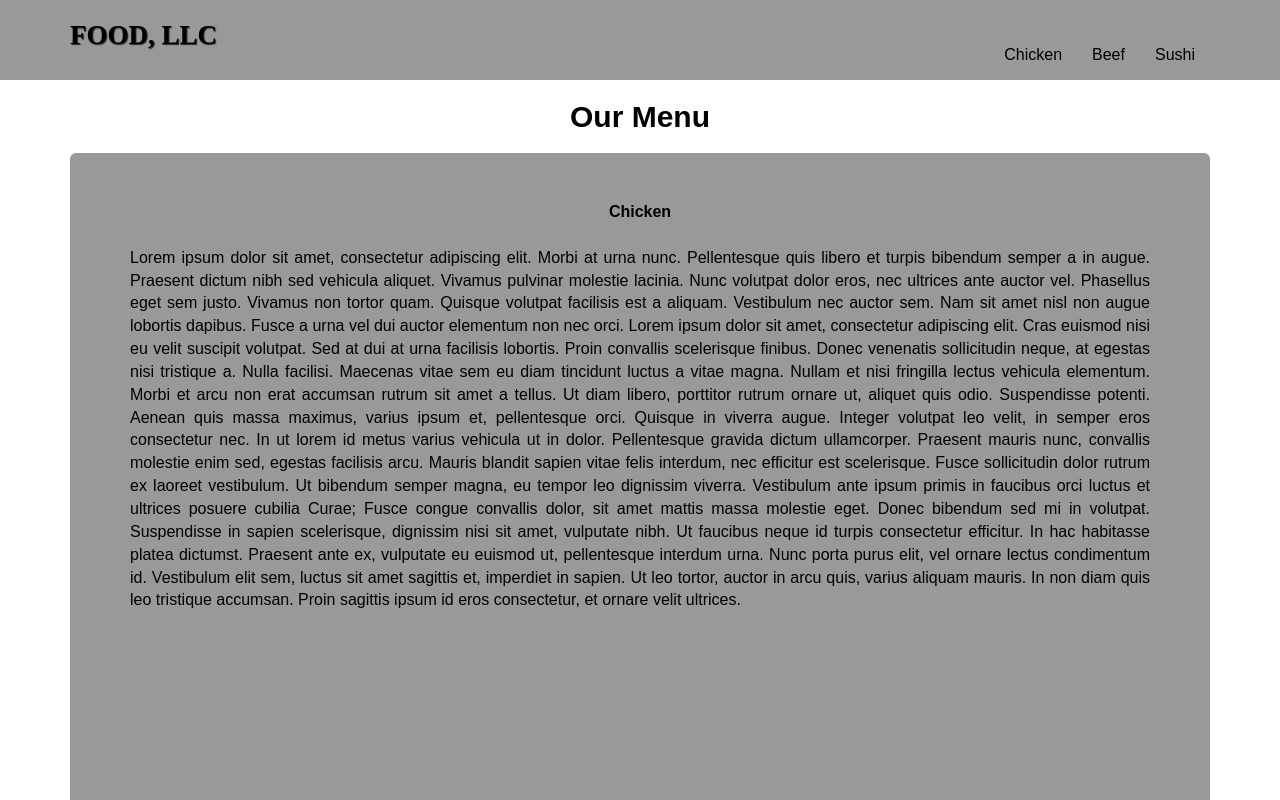
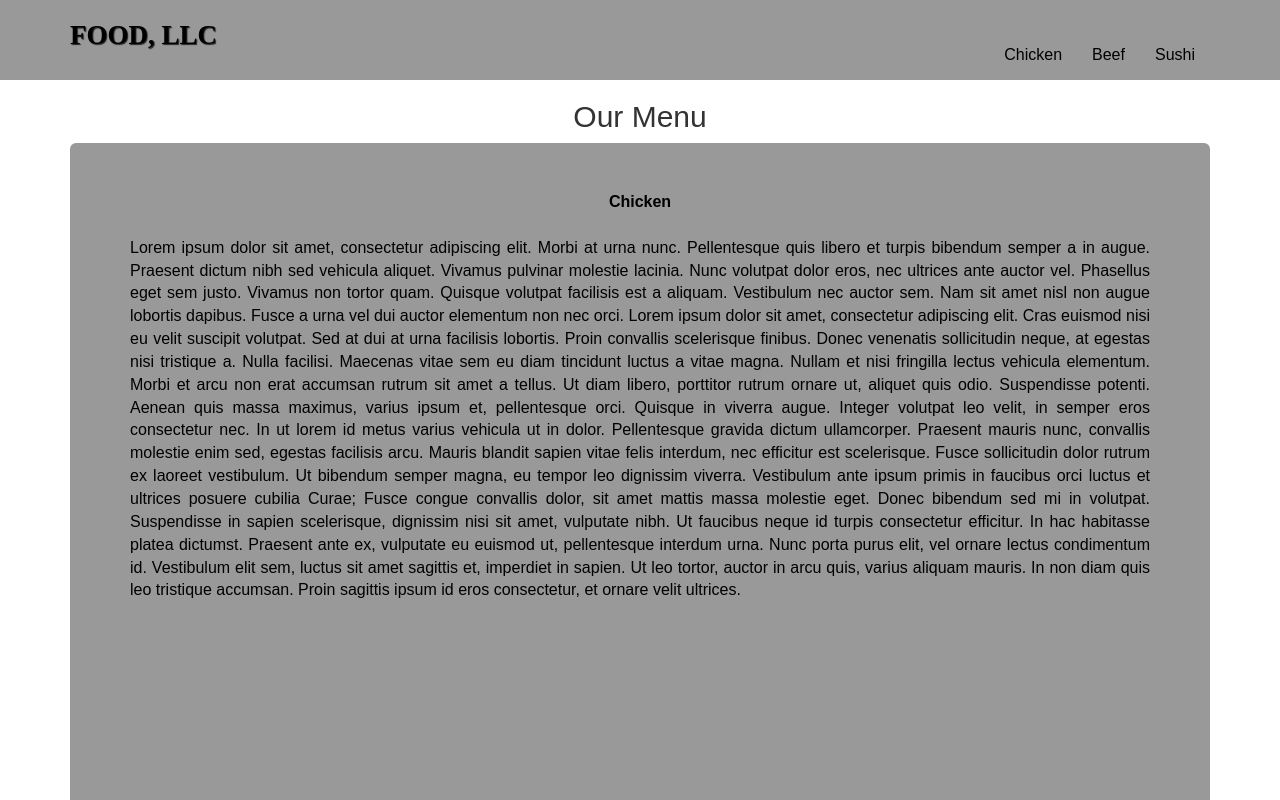
Before and after one commit to monicamamani/module3-solution, a plain HTML site: page index.html in a window 1280 px wide. Shown: the top 800 px of the page. Drawn offline with Linux system fonts and the light colour scheme; a script that the page names is missing.

Commit message:
Corrections

```diff
--- a/css/styles.css
+++ b/css/styles.css
@@ -1,6 +1,5 @@
 body {
   font-size: 16px;
-  color: #fff;
   background-color: #fff;
   font-family: 'Oxygen', sans-serif;
 }
--- a/index.html
+++ b/index.html
@@ -17,7 +17,7 @@
             <a href="index.html"><h1>Food, LLC</h1></a>
           </div>
 
-          <button type="button" class="navbar-toggle collapsed" data-toggle="collapse" data-target="#collapsable-nav" aria-expanded="false">
+          <button type="button" class="navbar-toggle collapsed visible-xs" data-toggle="collapse" data-target="#collapsable-nav" aria-expanded="false">
             <span class="sr-only">Toggle navigation</span>
             <span class="icon-bar"></span>
             <span class="icon-bar"></span>
@@ -48,7 +48,7 @@
 
 
 
-  <div class="titlec1"><h2>Our Menu</h2></div>
+  <h2 class="text-center">Our Menu</h2>
   <div id="main-content" class="container">
     <div class="jumbotron">
     <div class="subtitle">Chicken</div>
```
